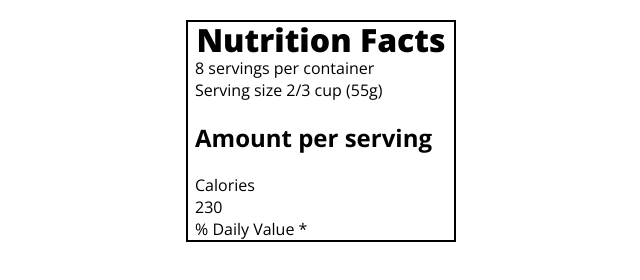
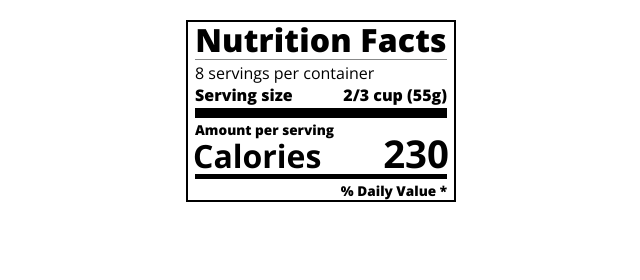
Before and after one commit to soynassir/nutrition-label, a plain HTML site: page index.html in a window 1280 px wide. Shown: the whole page, without its empty margins (319-959 px from the left). Drawn offline with nearby package versions, Linux system fonts and the light colour scheme.

Commit message:
Update styles.css
Step 42 as well

```diff
--- a/styles.css
+++ b/styles.css
@@ -17,12 +17,66 @@ body {
   padding: 0 7px;
 }
 
-h1 {
-  font-weight: 800;
+header h1 {
   text-align: center;
   margin: -4px 0;
+  letter-spacing: 0.15px
 }
 
 p {
   margin: 0;
+  display: flex;
+  justify-content: space-between;
 }
+
+.divider {
+  border-bottom: 1px solid #888989;
+  margin: 2px 0;
+}
+
+.bold {
+  font-weight: 800;
+}
+
+.large {
+  height: 10px;
+}
+
+.large, .medium {
+  background-color: black;
+  border: 0;
+}
+
+.medium {
+  height: 5px;
+}
+
+.small-text {
+  font-size: 0.85rem;
+}
+
+.calories-info {
+  display: flex;
+  justify-content: space-between;
+  align-items: flex-end;
+}
+
+.calories-info h2 {
+  margin: 0;
+}
+
+.left-container p {
+  margin: -5px -2px;
+  font-size: 2em;
+  font-weight: 700;
+}
+
+.calories-info span {
+  margin: -7px -2px;
+  font-size: 2.4em;
+  font-weight: 700;
+}
+
+.right {
+  justify-content: flex-end;
+}
```
